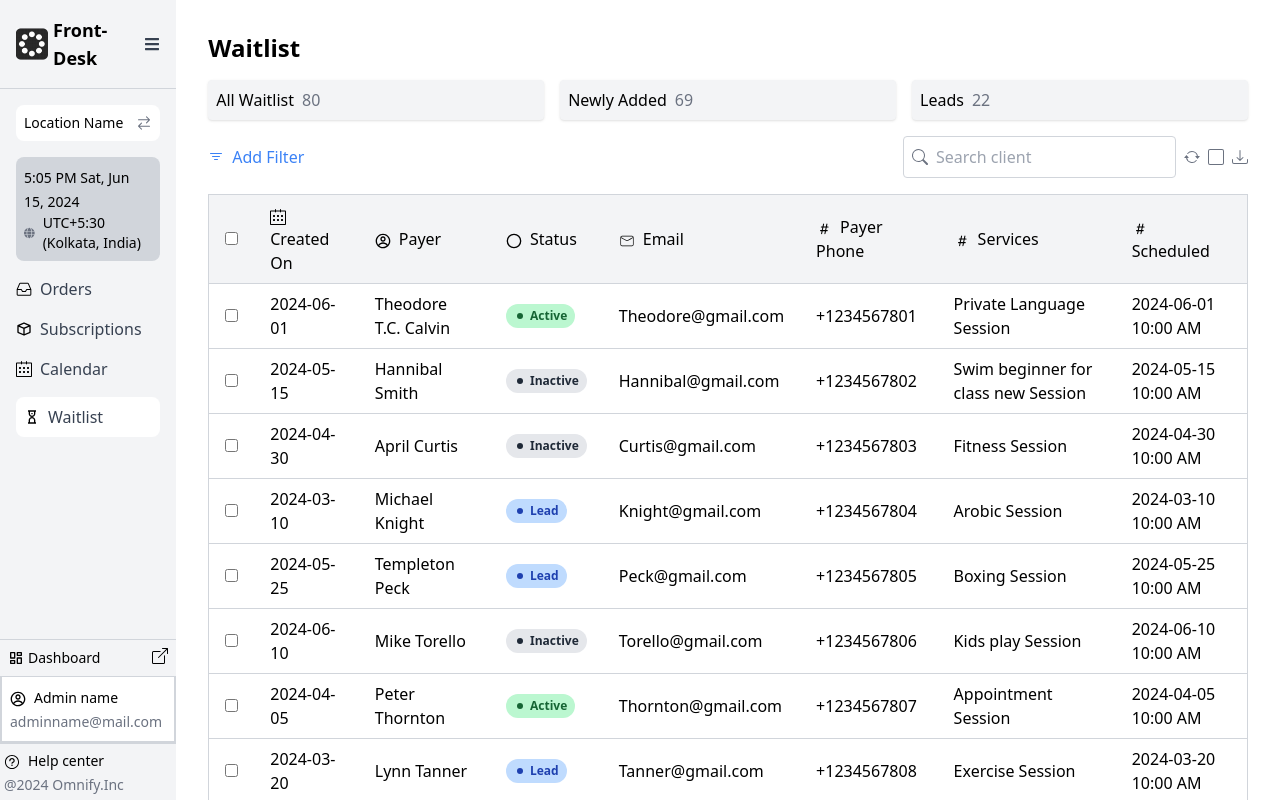
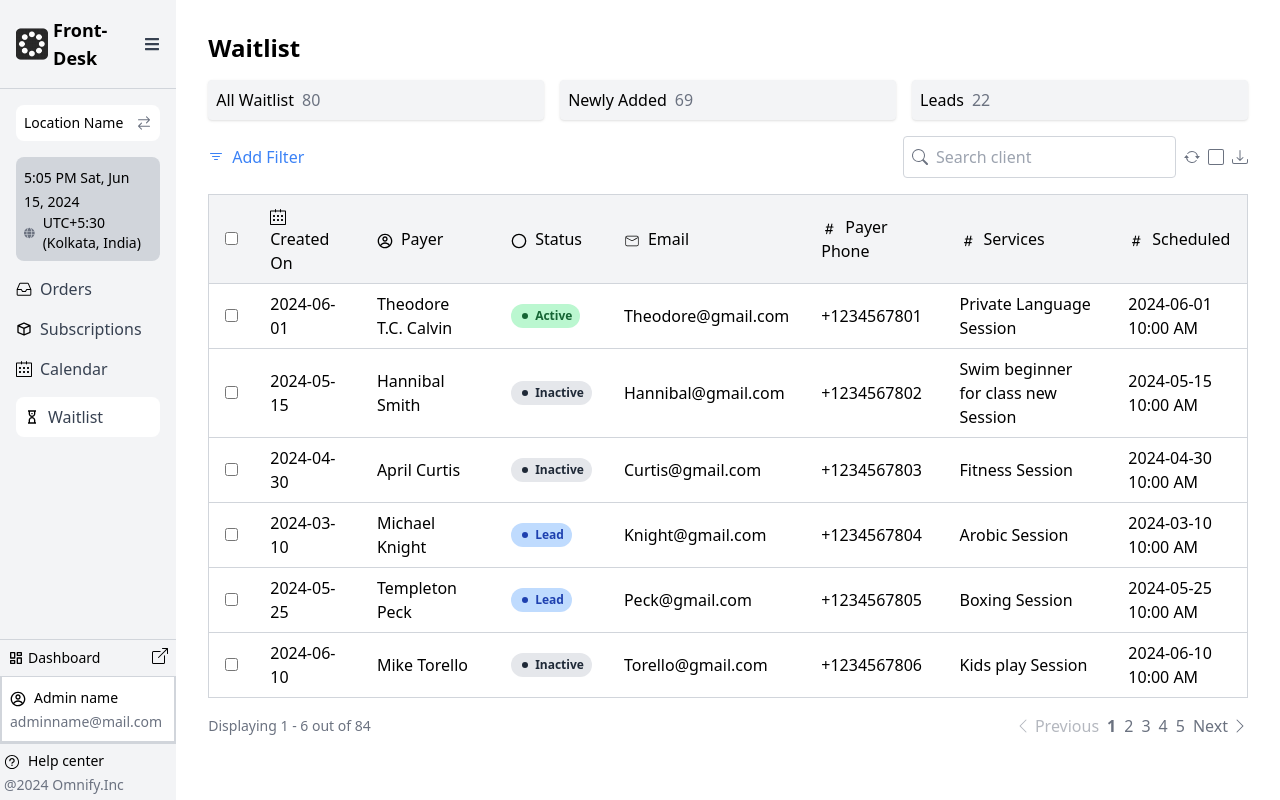
Before and after one commit to ansh4223/front_Desk, a Next.js app: page / in a window 1280 px wide. Shown: the top 800 px of the page. Built offline with nearby package versions, Linux system fonts and the light colour scheme.

Commit message:
Update page.tsx

```diff
--- a/src/app/page.tsx
+++ b/src/app/page.tsx
@@ -40,7 +40,7 @@ const columnLabels: { [key: string]: string } = {
   scheduled: 'Scheduled',
 };
 
-const perPage = 11;
+const perPage = 6;
 
 const Page: React.FC = () => {
   const [data, setData] = useState<WaitlistEntry[]>([]);
```
